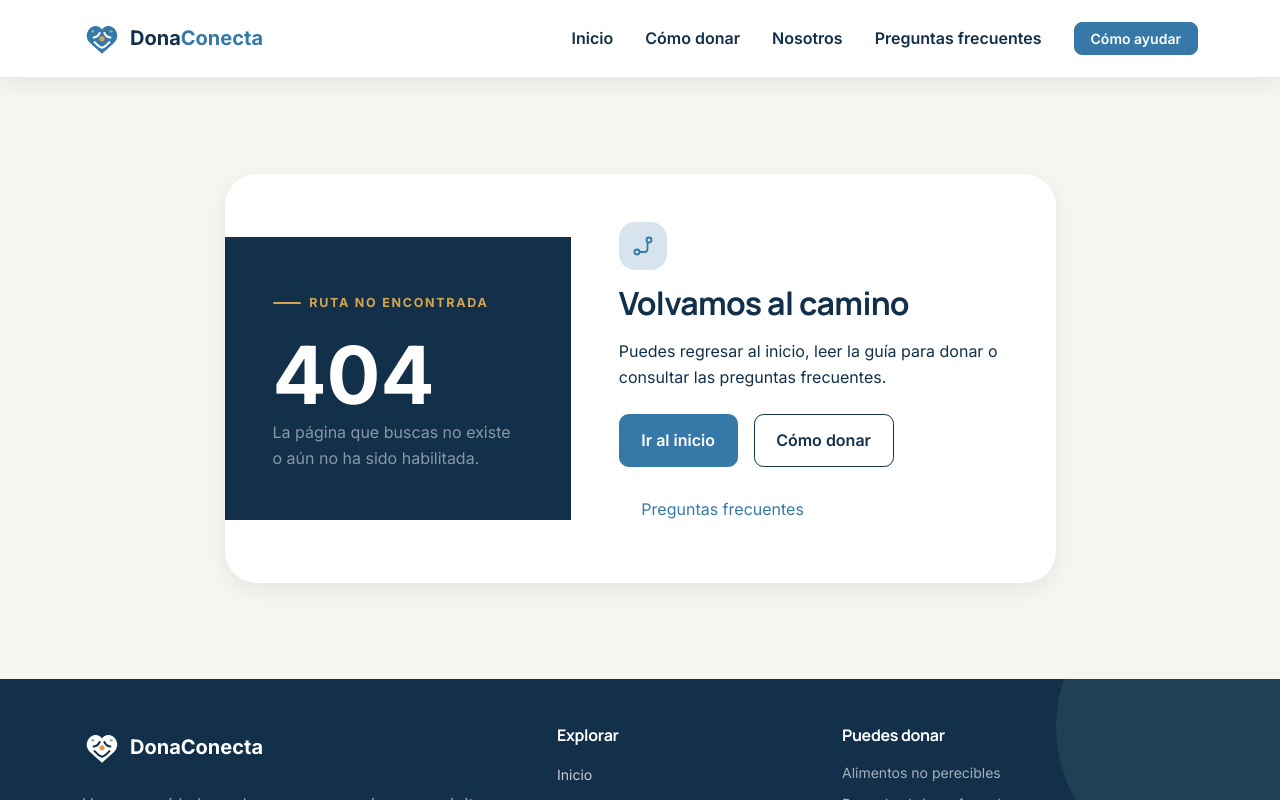
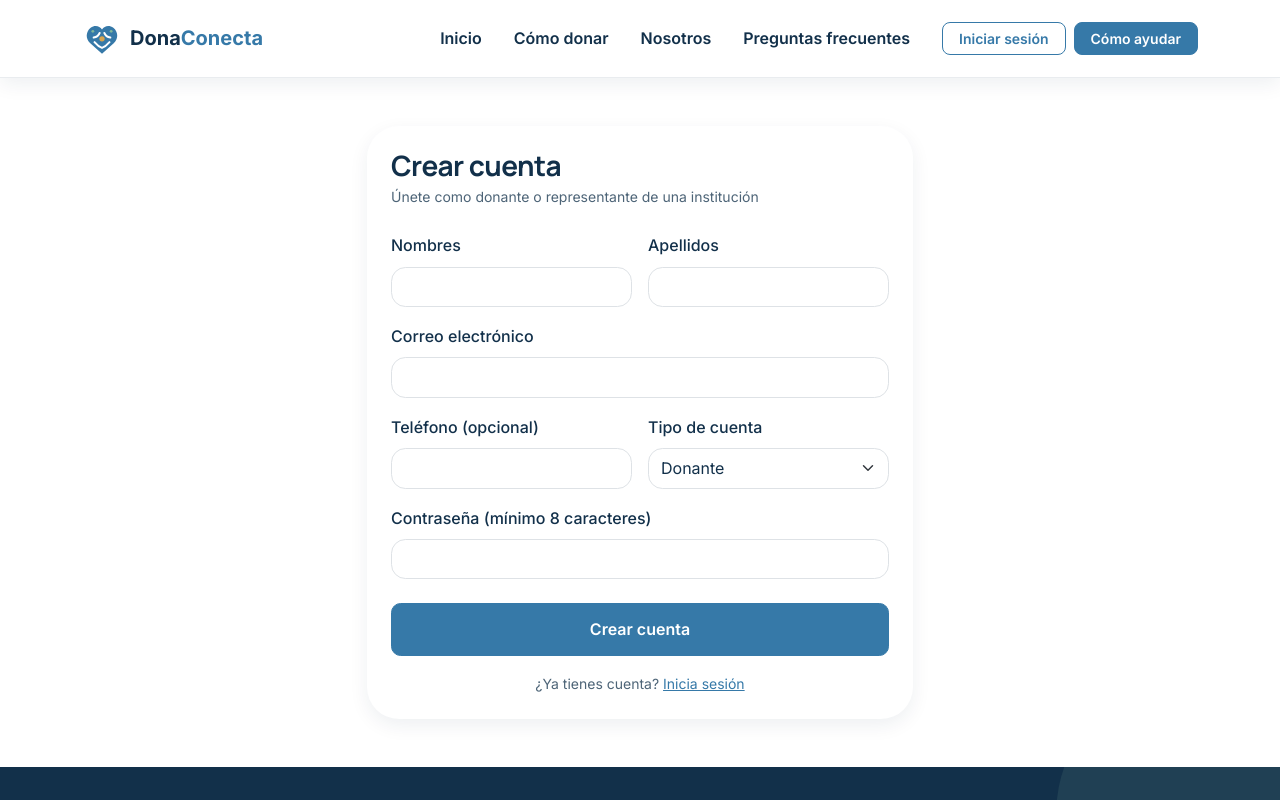
Before and after one commit to AndreaGamboa23/DonaConecta, an Angular app in the folder frontend/: page /registro in a window 1280 px wide. Shown: the top 800 px of the page. Built offline with nearby package versions, Linux system fonts and the light colour scheme.

Commit message:
Conexion de inicio de sesion y registro en el frontend Angular

```diff
--- a/frontend/src/app/app.config.ts
+++ b/frontend/src/app/app.config.ts
@@ -1,3 +1,4 @@
+import { provideHttpClient } from '@angular/common/http';
 import { ApplicationConfig, provideBrowserGlobalErrorListeners } from '@angular/core';
 import { TitleStrategy, provideRouter, withInMemoryScrolling } from '@angular/router';
 import { DonaTitleStrategy } from './core/seo/dona-title-strategy';
@@ -6,6 +7,7 @@ import { routes } from './app.routes';
 export const appConfig: ApplicationConfig = {
   providers: [
     provideBrowserGlobalErrorListeners(),
+    provideHttpClient(),
     provideRouter(
       routes,
       withInMemoryScrolling({
--- a/frontend/src/app/app.routes.ts
+++ b/frontend/src/app/app.routes.ts
@@ -47,6 +47,17 @@ export const routes: Routes = [
         },
       },
       {
+        path: 'iniciar-sesion',
+        loadComponent: () => import('./features/auth/login/login').then((modulo) => modulo.Login),
+        title: 'Iniciar sesión | DonaConecta',
+      },
+      {
+        path: 'registro',
+        loadComponent: () =>
+          import('./features/auth/registro/registro').then((modulo) => modulo.Registro),
+        title: 'Crear cuenta | DonaConecta',
+      },
+      {
         path: '**',
         loadComponent: () =>
           import('./features/not-found/not-found').then((modulo) => modulo.NotFoundPage),
--- /dev/null
+++ b/frontend/src/app/core/auth/auth.service.ts
@@ -0,0 +1,68 @@
+import { HttpClient } from '@angular/common/http';
+import { computed, inject, Injectable, signal } from '@angular/core';
+import { Router } from '@angular/router';
+import { tap } from 'rxjs';
+
+export interface UsuarioSesion {
+  id_usuario: number;
+  nombres: string;
+  apellidos: string;
+  correo: string;
+  roles: string[];
+}
+
+export interface LoginResponse {
+  access_token: string;
+  token_type: string;
+  usuario: UsuarioSesion;
+}
+
+export interface RegistroPayload {
+  nombres: string;
+  apellidos: string;
+  correo: string;
+  telefono?: string;
+  password: string;
+  rol: 'DONANTE' | 'REPRESENTANTE';
+}
+
+@Injectable({ providedIn: 'root' })
+export class AuthService {
+  private readonly http = inject(HttpClient);
+  private readonly router = inject(Router);
+  private readonly apiUrl = 'http://127.0.0.1:8000/api/v1/auth';
+
+  readonly usuarioActual = signal<UsuarioSesion | null>(this.leerUsuarioGuardado());
+  readonly estaAutenticado = computed(() => this.usuarioActual() !== null);
+
+  login(correo: string, password: string) {
+    return this.http.post<LoginResponse>(`${this.apiUrl}/login`, { correo, password }).pipe(
+      tap((res) => {
+        localStorage.setItem('dc_token', res.access_token);
+        localStorage.setItem('dc_usuario', JSON.stringify(res.usuario));
+        this.usuarioActual.set(res.usuario);
+      }),
+    );
+  }
+
+  registro(datos: RegistroPayload) {
+    return this.http.post(`${this.apiUrl}/registro`, datos);
+  }
+
+  cerrarSesion() {
+    localStorage.removeItem('dc_token');
+    localStorage.removeItem('dc_usuario');
+    this.usuarioActual.set(null);
+    this.router.navigateByUrl('/');
+  }
+
+  private leerUsuarioGuardado(): UsuarioSesion | null {
+    const raw = localStorage.getItem('dc_usuario');
+    if (!raw) return null;
+    try {
+      return JSON.parse(raw) as UsuarioSesion;
+    } catch {
+      return null;
+    }
+  }
+}
--- /dev/null
+++ b/frontend/src/app/features/auth/login/login.ts
@@ -0,0 +1,69 @@
+import { Component, inject, signal } from '@angular/core';
+import { FormsModule } from '@angular/forms';
+import { Router, RouterLink } from '@angular/router';
+import { AuthService } from '../../../core/auth/auth.service';
+
+@Component({
+  selector: 'app-login',
+  imports: [FormsModule, RouterLink],
+  template: `
+    <section class="py-5">
+      <div class="container">
+        <div class="row justify-content-center">
+          <div class="col-md-6 col-lg-5">
+            <div class="card border-0 shadow-sm rounded-4 p-4">
+              <h1 class="h3 fw-bold mb-1">Iniciar sesión</h1>
+              <p class="text-muted small mb-4">Ingresa a tu cuenta de DonaConecta</p>
+
+              @if (error()) {
+                <div class="alert alert-danger py-2 small">{{ error() }}</div>
+              }
+
+              <form (ngSubmit)="onSubmit()">
+                <div class="mb-3">
+                  <label class="form-label fw-medium">Correo electrónico</label>
+                  <input type="email" class="form-control" name="correo" [(ngModel)]="correo" required />
+                </div>
+                <div class="mb-4">
+                  <label class="form-label fw-medium">Contraseña</label>
+                  <input type="password" class="form-control" name="password" [(ngModel)]="password" required />
+                </div>
+                <button type="submit" class="btn btn-primary w-100" [disabled]="cargando()">
+                  {{ cargando() ? 'Ingresando...' : 'Ingresar' }}
+                </button>
+              </form>
+
+              <p class="text-center small text-muted mt-3 mb-0">
+                ¿Aún no tienes cuenta? <a routerLink="/registro">Regístrate aquí</a>
+              </p>
+            </div>
+          </div>
+        </div>
+      </div>
+    </section>
+  `,
+})
+export class Login {
+  private readonly auth = inject(AuthService);
+  private readonly router = inject(Router);
+
+  correo = '';
+  password = '';
+  readonly cargando = signal(false);
+  readonly error = signal('');
+
+  onSubmit() {
+    this.error.set('');
+    this.cargando.set(true);
+    this.auth.login(this.correo, this.password).subscribe({
+      next: () => {
+        this.cargando.set(false);
+        this.router.navigateByUrl('/');
+      },
+      error: (err) => {
+        this.cargando.set(false);
+        this.error.set(err?.error?.detail || 'Correo o contraseña incorrectos');
+      },
+    });
+  }
+}
--- /dev/null
+++ b/frontend/src/app/features/auth/registro/registro.ts
@@ -0,0 +1,116 @@
+import { Component, inject, signal } from '@angular/core';
+import { FormsModule } from '@angular/forms';
+import { Router, RouterLink } from '@angular/router';
+import { AuthService } from '../../../core/auth/auth.service';
+
+@Component({
+  selector: 'app-registro',
+  imports: [FormsModule, RouterLink],
+  template: `
+    <section class="py-5">
+      <div class="container">
+        <div class="row justify-content-center">
+          <div class="col-md-7 col-lg-6">
+            <div class="card border-0 shadow-sm rounded-4 p-4">
+              <h1 class="h3 fw-bold mb-1">Crear cuenta</h1>
+              <p class="text-muted small mb-4">Únete como donante o representante de una institución</p>
+
+              @if (error()) {
+                <div class="alert alert-danger py-2 small">{{ error() }}</div>
+              }
+              @if (exito()) {
+                <div class="alert alert-success py-2 small">{{ exito() }}</div>
+              }
+
+              <form (ngSubmit)="onSubmit()">
+                <div class="row g-3 mb-3">
+                  <div class="col-sm-6">
+                    <label class="form-label fw-medium">Nombres</label>
+                    <input type="text" class="form-control" name="nombres" [(ngModel)]="nombres" required />
+                  </div>
+                  <div class="col-sm-6">
+                    <label class="form-label fw-medium">Apellidos</label>
+                    <input type="text" class="form-control" name="apellidos" [(ngModel)]="apellidos" required />
+                  </div>
+                </div>
+
+                <div class="mb-3">
+                  <label class="form-label fw-medium">Correo electrónico</label>
+                  <input type="email" class="form-control" name="correo" [(ngModel)]="correo" required />
+                </div>
+
+                <div class="row g-3 mb-3">
+                  <div class="col-sm-6">
+                    <label class="form-label fw-medium">Teléfono (opcional)</label>
+                    <input type="text" class="form-control" name="telefono" [(ngModel)]="telefono" />
+                  </div>
+                  <div class="col-sm-6">
+                    <label class="form-label fw-medium">Tipo de cuenta</label>
+                    <select class="form-select" name="rol" [(ngModel)]="rol">
+                      <option value="DONANTE">Donante</option>
+                      <option value="REPRESENTANTE">Representante de institución</option>
+                    </select>
+                  </div>
+                </div>
+
+                <div class="mb-4">
+                  <label class="form-label fw-medium">Contraseña (mínimo 8 caracteres)</label>
+                  <input type="password" class="form-control" name="password" [(ngModel)]="password" minlength="8" required />
+                </div>
+
+                <button type="submit" class="btn btn-primary w-100" [disabled]="cargando()">
+                  {{ cargando() ? 'Registrando...' : 'Crear cuenta' }}
+                </button>
+              </form>
+
+              <p class="text-center small text-muted mt-3 mb-0">
+                ¿Ya tienes cuenta? <a routerLink="/iniciar-sesion">Inicia sesión</a>
+              </p>
+            </div>
+          </div>
+        </div>
+      </div>
+    </section>
+  `,
+})
+export class Registro {
+  private readonly auth = inject(AuthService);
+  private readonly router = inject(Router);
+
+  nombres = '';
+  apellidos = '';
+  correo = '';
+  telefono = '';
+  rol: 'DONANTE' | 'REPRESENTANTE' = 'DONANTE';
+  password = '';
+
+  readonly cargando = signal(false);
+  readonly error = signal('');
+  readonly exito = signal('');
+
+  onSubmit() {
+    this.error.set('');
+    this.exito.set('');
+    this.cargando.set(true);
+    this.auth
+      .registro({
+        nombres: this.nombres,
+        apellidos: this.apellidos,
+        correo: this.correo,
+        telefono: this.telefono || undefined,
+        password: this.password,
+        rol: this.rol,
+      })
+      .subscribe({
+        next: () => {
+          this.cargando.set(false);
+          this.exito.set('Cuenta creada correctamente. Redirigiendo a inicio de sesión...');
+          setTimeout(() => this.router.navigateByUrl('/iniciar-sesion'), 1200);
+        },
+        error: (err) => {
+          this.cargando.set(false);
+          this.error.set(err?.error?.detail || 'No se pudo completar el registro');
+        },
+      });
+  }
+}
--- a/frontend/src/app/shared/components/navbar/navbar.html
+++ b/frontend/src/app/shared/components/navbar/navbar.html
@@ -33,11 +33,34 @@
             </a>
           </li>
         }
-        <li class="nav-item mt-3 mt-lg-0 ms-lg-2">
-          <a routerLink="/como-donar" class="btn btn-primary btn-sm px-3" (click)="closeMenu()">
-            Cómo ayudar
-          </a>
-        </li>
+
+        @if (auth.usuarioActual(); as usuario) {
+          <li class="nav-item mt-2 mt-lg-0 ms-lg-2 d-flex align-items-center gap-2">
+            <span class="badge bg-light text-dark border px-3 py-2">
+              Hola, {{ usuario.nombres }}
+            </span>
+            <button
+              type="button"
+              class="btn btn-outline-danger btn-sm px-3"
+              (click)="auth.cerrarSesion(); closeMenu()"
+            >
+              Salir
+            </button>
+          </li>
+        } @else {
+          <li class="nav-item mt-2 mt-lg-0 ms-lg-2 d-flex align-items-center gap-2">
+            <a
+              routerLink="/iniciar-sesion"
+              class="btn btn-outline-primary btn-sm px-3"
+              (click)="closeMenu()"
+            >
+              Iniciar sesión
+            </a>
+            <a routerLink="/como-donar" class="btn btn-primary btn-sm px-3" (click)="closeMenu()">
+              Cómo ayudar
+            </a>
+          </li>
+        }
       </ul>
     </div>
   </div>
--- a/frontend/src/app/shared/components/navbar/navbar.ts
+++ b/frontend/src/app/shared/components/navbar/navbar.ts
@@ -1,5 +1,6 @@
-import { Component, signal } from '@angular/core';
+import { Component, inject, signal } from '@angular/core';
 import { RouterLink, RouterLinkActive } from '@angular/router';
+import { AuthService } from '../../../core/auth/auth.service';
 import { Brand } from '../brand/brand';
 
 @Component({
@@ -10,9 +11,9 @@ import { Brand } from '../brand/brand';
   styleUrl: './navbar.scss',
 })
 export class Navbar {
+  readonly auth = inject(AuthService);
   readonly menuOpen = signal(false);
 
-  /** Solo páginas implementadas. Las rutas planificadas no se enlazan todavía. */
   readonly links = [
     { label: 'Inicio', route: '/', exact: true },
     { label: 'Cómo donar', route: '/como-donar', exact: false },
```
